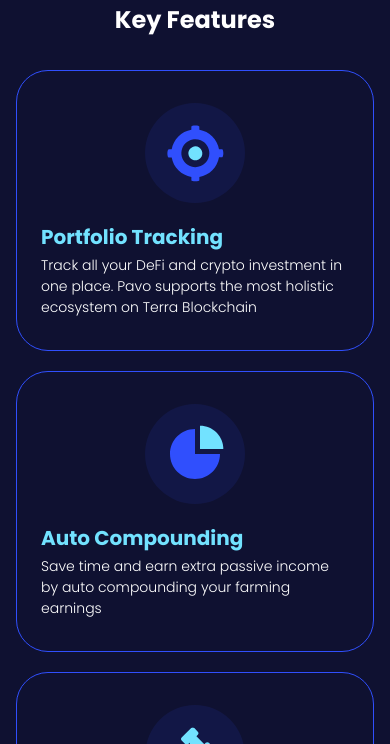
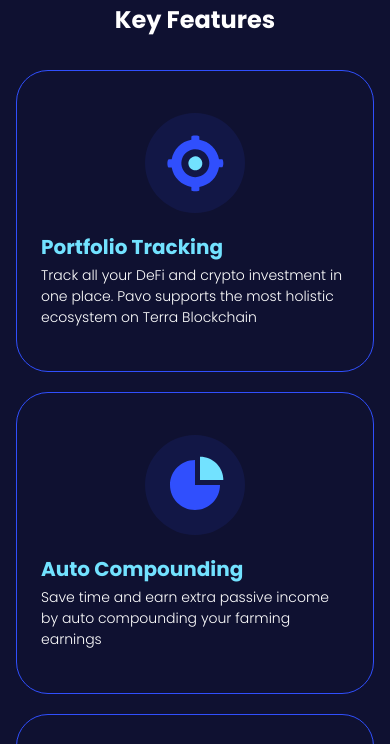
Before and after one commit to fenghaotcx/verso-tech-com, a React (Create React App) app: page /swap in a window 390 px wide. Shown: the part 662-1406 px from the top of the page. Built offline with nearby package versions, Linux system fonts and the light colour scheme.

Commit message:
pc ui 修改

```diff
--- a/src/page/components/SetionTwo.js
+++ b/src/page/components/SetionTwo.js
@@ -41,8 +41,8 @@
     width: calc((70vw - 40px) /3);
   }
   height: ${({isMobile})=>isMobile?'100%':'440px'};
-  padding: ${({isMobile})=>isMobile?'32px 24px':'64px 32px'};
-  ${({isMobile})=>isMobile?'margin-bottom: 20px;':''}
+  padding: ${({isMobile})=>isMobile?'42.5px 24px':'64px 32px'};
+  ${({isMobile,index})=>isMobile&&!index?'margin-bottom: 20px;':''}
   &>.top_img {
     display: flex;
     align-items: center;
@@ -100,9 +100,9 @@
   }
 ]
 
-const SetionItem = ({title,content,icon,isMobile}) => {
+const SetionItem = ({title,content,icon,isMobile,index}) => {
   return (
-    <SetionFlexItem isMobile={isMobile}>
+    <SetionFlexItem index={index} isMobile={isMobile}>
       <div className='top_img'>{icon}</div>
       <div className='title'>{title}</div>
       <div  className='content'>{content}</div>
@@ -117,7 +117,7 @@
       <DivTitle tit="Key Features" isTit={true} />
       <SetionFlex isMobile={isMobile}>
         {flexArr.map((item,index)=>{
-          return <SetionItem isMobile={isMobile} key={index} title={item.title} content={item.content} icon={item.icon}/>
+          return <SetionItem isMobile={isMobile} index={index === flexArr.length-1} key={index} title={item.title} content={item.content} icon={item.icon}/>
         })}
       </SetionFlex>
     </Setion>
```
